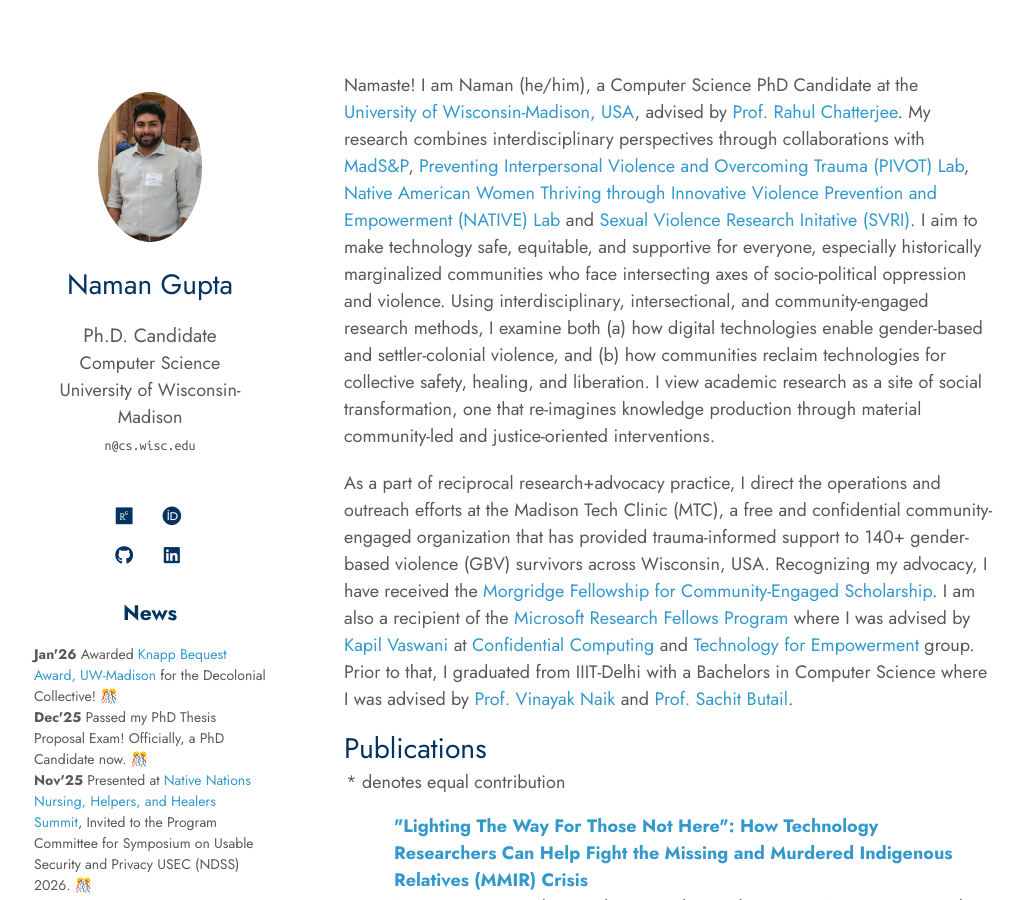
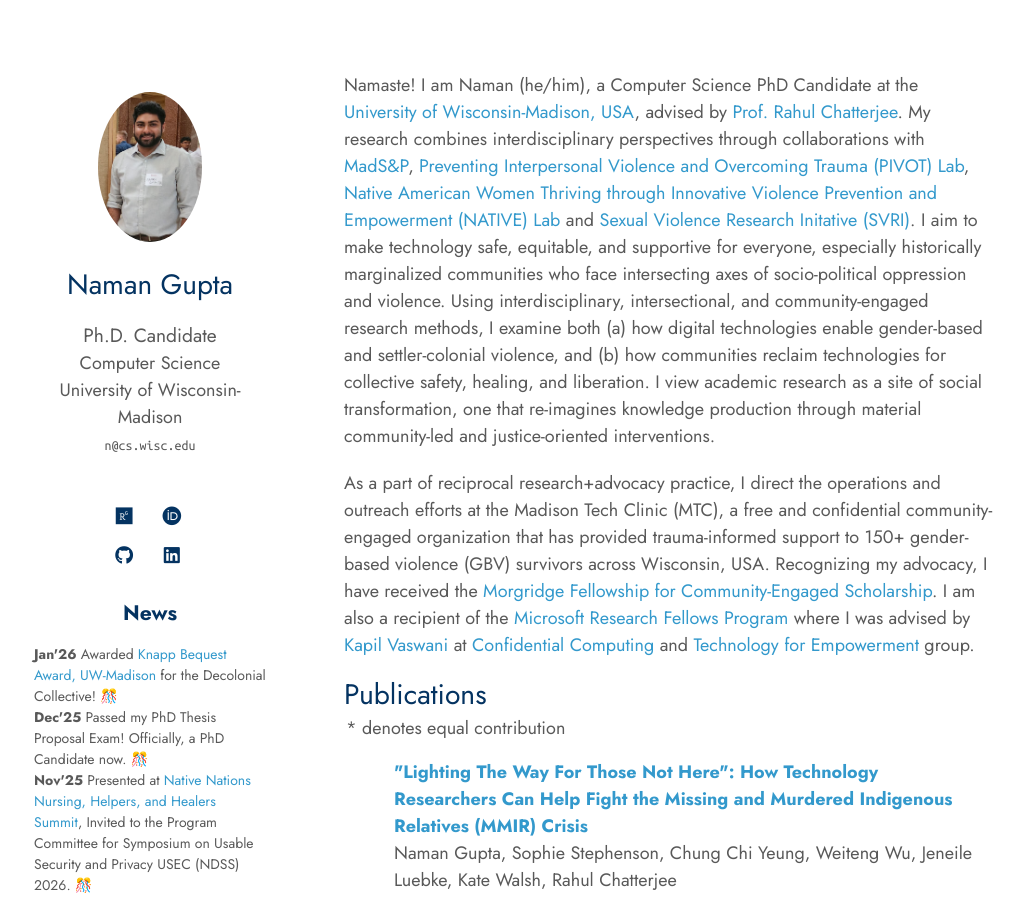
Before and after one commit to naman/naman.github.io, a Jekyll site: the page built from index.md, in a window 1280 px wide and 900 px high. Shown: the whole window, without its empty margins (126-1146 px from the left). Built offline with Jekyll 4.4.1, drawn with Linux system fonts in a browser that asks for light colours; nearby versions of some CDN libraries; a style sheet for code colours, icons or effects is not loaded.

Commit message:
lean intro

```diff
--- a/index.md
+++ b/index.md
@@ -4,7 +4,8 @@ layout: homepage
 
 Namaste! I am Naman (he/him), a Computer Science PhD Candidate at the [University of Wisconsin-Madison, USA](https://cs.wisc.edu/), advised by [Prof. Rahul Chatterjee](https://pages.cs.wisc.edu/~chatterjee/). My research combines interdisciplinary perspectives through collaborations with [MadS&P](https://madsp.cs.wisc.edu/), [Preventing Interpersonal Violence and Overcoming Trauma (PIVOT) Lab](https://pivotlab.psych.wisc.edu/), [Native American Women Thriving through Innovative Violence Prevention and Empowerment (NATIVE) Lab](https://nativelab.wiscweb.wisc.edu) and [Sexual Violence Research Initative (SVRI)](https://crgw.gws.wisc.edu/sexual-violence-research-initiative/). I aim to make technology safe, equitable, and supportive for everyone, especially historically marginalized communities who face intersecting axes of socio-political oppression and violence. Using interdisciplinary, intersectional, and community-engaged research methods, I examine both (a) how digital technologies enable gender-based and settler-colonial violence, and (b) how communities reclaim technologies for collective safety, healing, and liberation. I view academic research as a site of social transformation, one that re-imagines knowledge production through material community-led and justice-oriented interventions.
 
-As a part of reciprocal research+advocacy practice, I direct the operations and outreach efforts at the Madison Tech Clinic (MTC), a free and confidential community-engaged organization that has provided trauma-informed support to 140+ gender-based violence (GBV) survivors across Wisconsin, USA. Recognizing my advocacy, I have received the [Morgridge Fellowship for Community-Engaged Scholarship](https://morgridge.wisc.edu/faculty-and-staff-get-connected/morgridge-fellows/). I am also a recipient of the [Microsoft Research Fellows Program](https://www.microsoft.com/en-us/research/academic-program/research-fellows-program-at-microsoft-research-india/) where I was advised by [Kapil Vaswani](https://www.microsoft.com/en-us/research/people/kapilv/) at [Confidential Computing](https://www.microsoft.com/en-us/research/theme/confidential-computing/) and [Technology for Empowerment](https://www.microsoft.com/en-us/research/theme/technology-and-empowerment/publications/) group. Prior to that, I graduated from IIIT-Delhi with a Bachelors in Computer Science where I was advised by [Prof. Vinayak Naik](http://vinayaknaik.info/) and [Prof. Sachit Butail](https://www.niu.edu/ceet/about/faculty-and-instructors/butail-sachit.shtml).
+As a part of reciprocal research+advocacy practice, I direct the operations and outreach efforts at the Madison Tech Clinic (MTC), a free and confidential community-engaged organization that has provided trauma-informed support to 150+ gender-based violence (GBV) survivors across Wisconsin, USA. Recognizing my advocacy, I have received the [Morgridge Fellowship for Community-Engaged Scholarship](https://morgridge.wisc.edu/faculty-and-staff-get-connected/morgridge-fellows/). I am also a recipient of the [Microsoft Research Fellows Program](https://www.microsoft.com/en-us/research/academic-program/research-fellows-program-at-microsoft-research-india/) where I was advised by [Kapil Vaswani](https://www.microsoft.com/en-us/research/people/kapilv/) at [Confidential Computing](https://www.microsoft.com/en-us/research/theme/confidential-computing/) and [Technology for Empowerment](https://www.microsoft.com/en-us/research/theme/technology-and-empowerment/publications/) group.
+<!-- Prior to that, I graduated from IIIT-Delhi with a Bachelors in Computer Science where I was advised by [Prof. Vinayak Naik](http://vinayaknaik.info/) and [Prof. Sachit Butail](https://www.niu.edu/ceet/about/faculty-and-instructors/butail-sachit.shtml). -->
 
 <!-- I worked on a [formally verified boot protocol](https://www.usenix.org/conference/usenixsecurity21/presentation/tao), a hardware-backed Trusted Execution Environment (TEE) and an [offline streaming platform](https://www.microsoft.com/en-us/research/project/blendnet/) for low-income and people with a reduced tech literacy in rural India. -->
 
```
